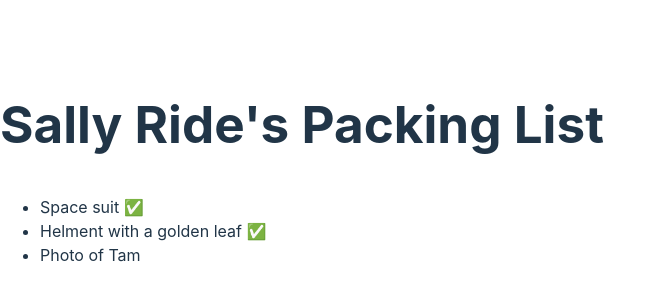
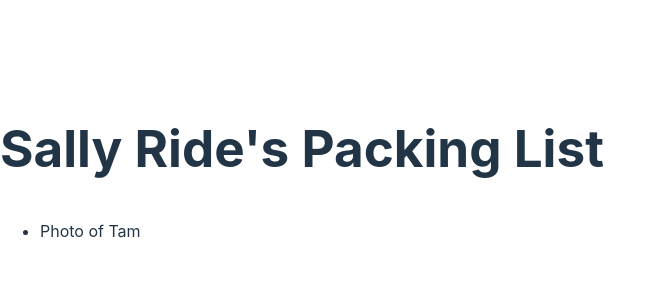
Before and after one commit to 4bdullah7eeshan/my-first-react-app, a React (Vite) app: page / in a window 1280 px wide. Shown: the part 232-532 px from the top of the page, without its empty margins (0-664 px from the left). Built offline with nearby package versions, Linux system fonts and the light colour scheme.

Commit message:
feat: return null for packed items

```diff
--- a/src/react.dev/conditional-rendering/PackingList.jsx
+++ b/src/react.dev/conditional-rendering/PackingList.jsx
@@ -1,6 +1,6 @@
 function Item({ name, isPacked }) {
     if (isPacked) {
-        return <li className="item">{name} ✅</li>;
+        return null;
     }
 
     return <li className="item">{name}</li>;
```
